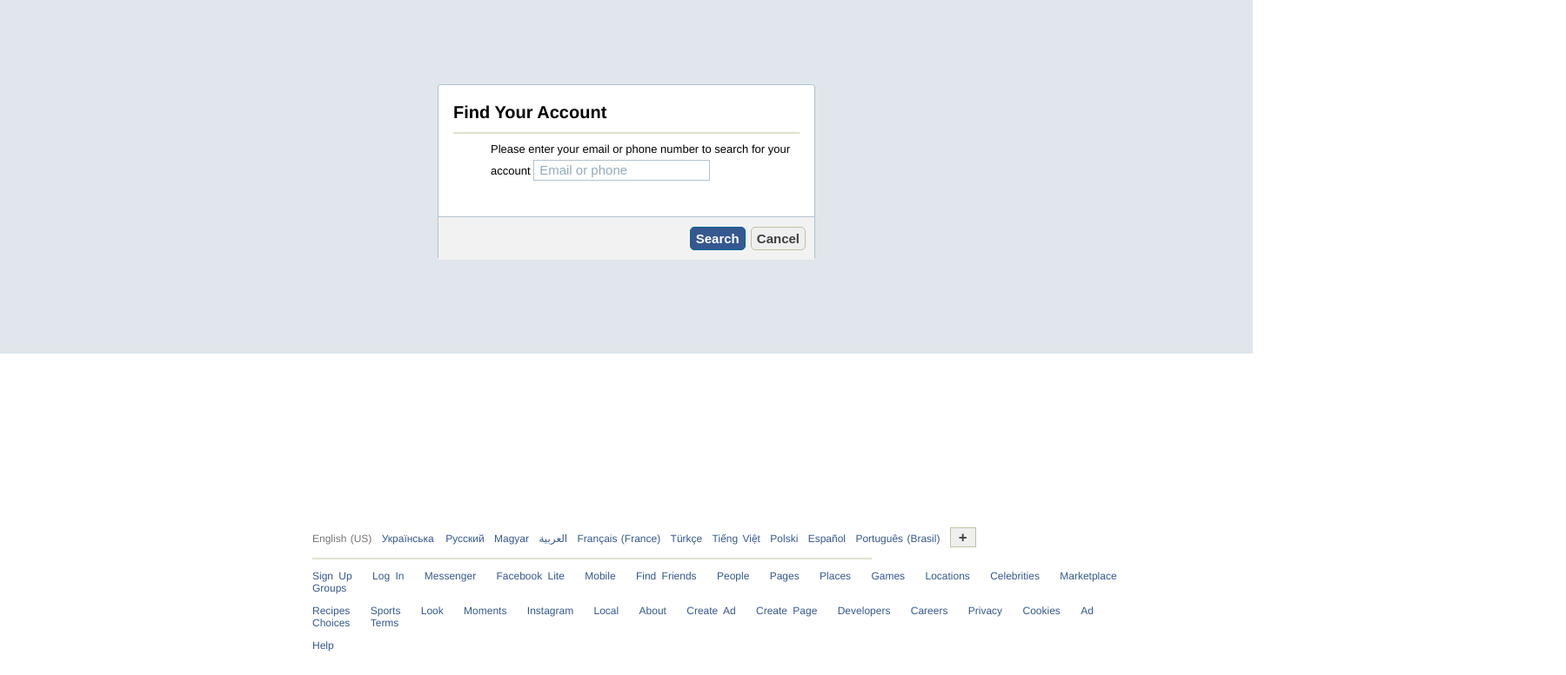
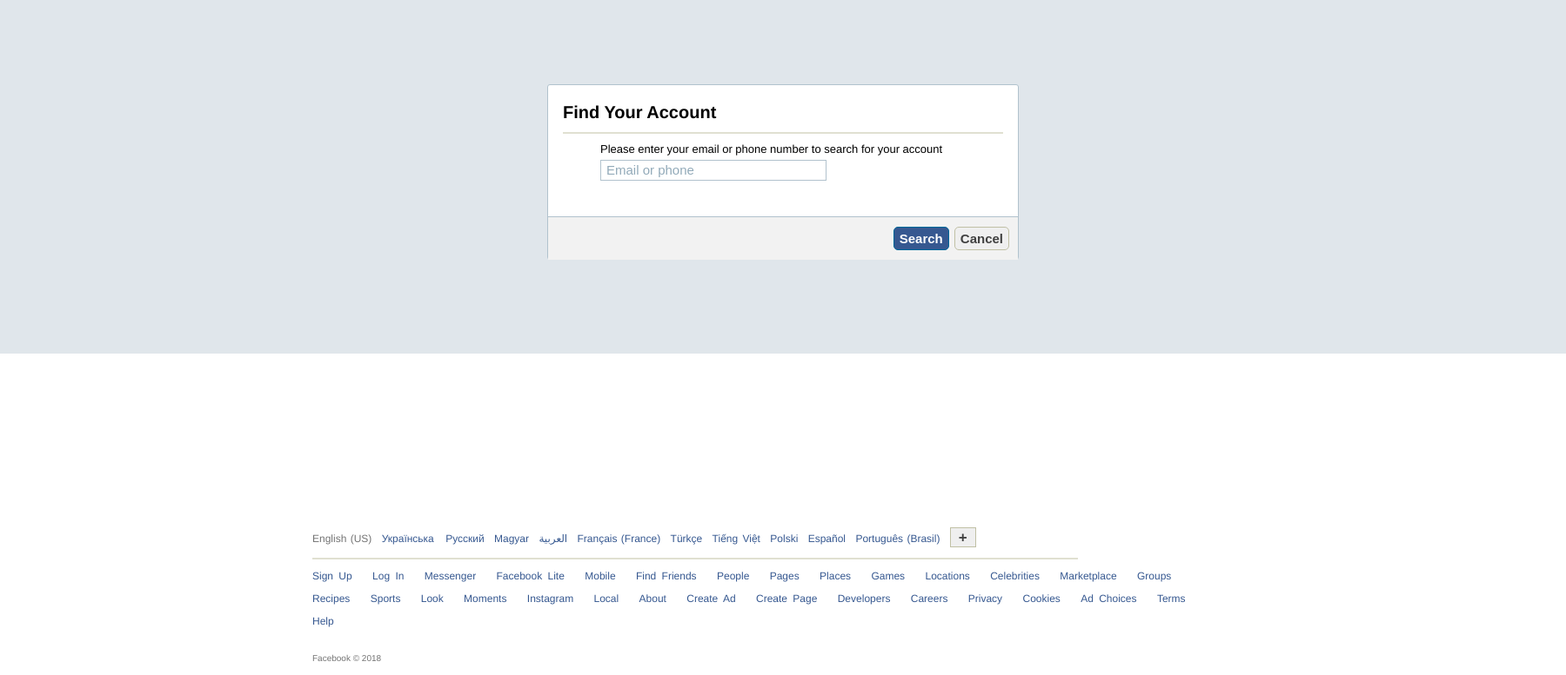
Before and after one commit to Manon18/HTML-CSS-Homework-Advanced, a plain HTML site: page index.html in a window 1280 px wide. Shown: the part 91-868 px from the top of the page at 87% size, 1800 px wide, since content can reach past the window. Drawn offline with Linux system fonts and the light colour scheme.

Commit message:
add facebook page style.css

```diff
--- a/style.css
+++ b/style.css
@@ -1,7 +1,11 @@
 body {
 	font-family: Helvetica, Arial, sans-serif;
 	margin: 0;
-	min-width: 1440px;
+	min-width: 1800px;
+}
+
+.container {
+	margin: 0 auto;
 }
 
 .facebook_title {
```
